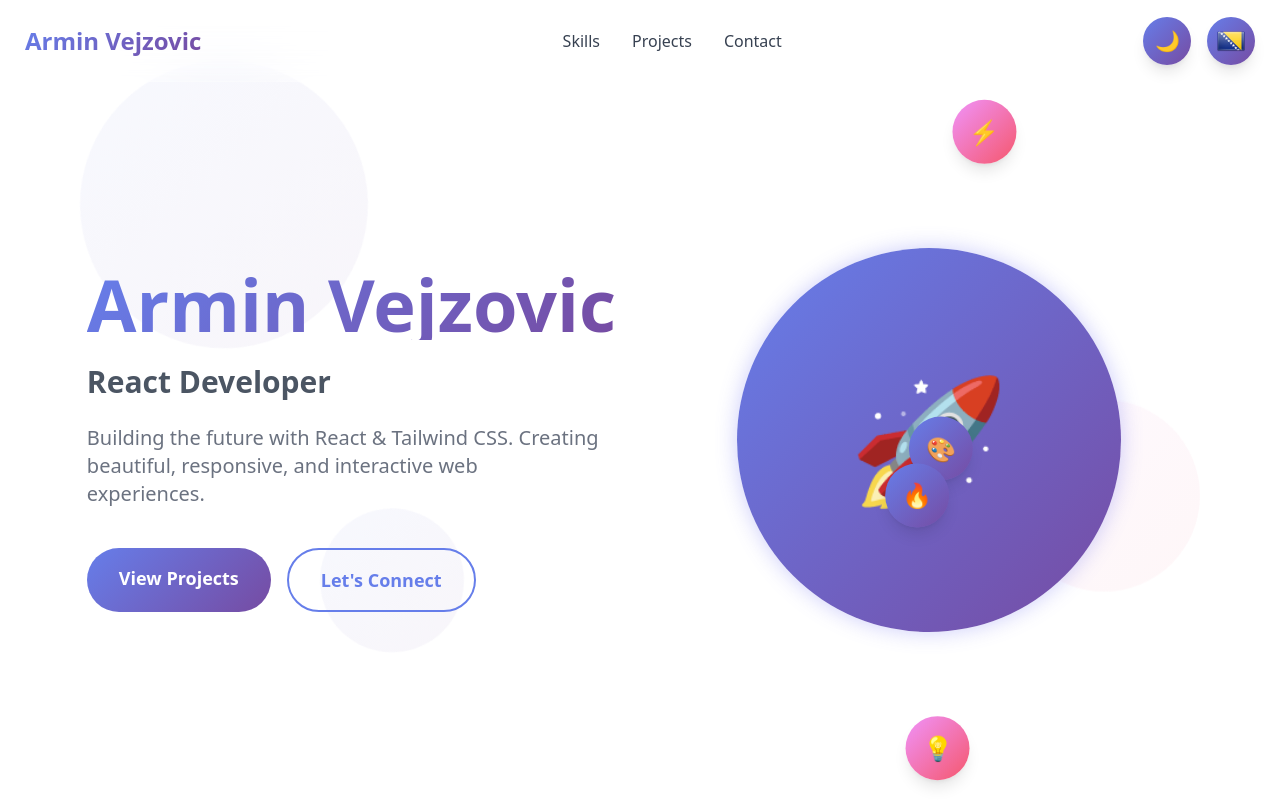
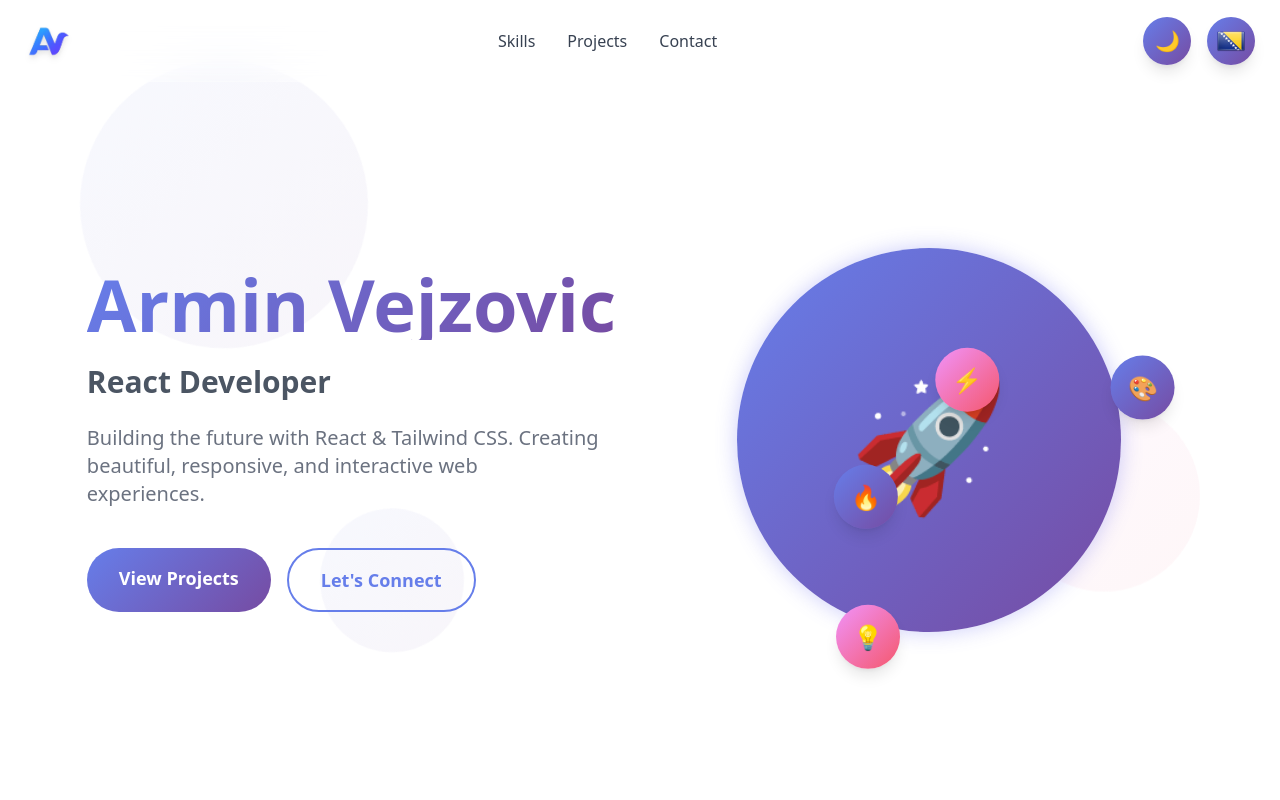
Before and after one commit to ArminVejzovic/portfolio-armin3, a React (Vite) app in the folder app/: page / in a window 1280 px wide. Shown: the top 800 px of the page. Built offline with nearby package versions, Linux system fonts and the light colour scheme.

Commit message:
added logo, update animations, Header component fix

```diff
--- a/app/src/components/Header.jsx
+++ b/app/src/components/Header.jsx
@@ -35,10 +35,20 @@
         <div className="flex justify-between items-center">
           <a
             href="#"
-            className="text-2xl font-bold gradient-text hover:scale-105 transition-transform"
+            onClick={(e) => {
+              e.preventDefault();
+              window.scrollTo({ top: 0, behavior: "smooth" });
+            }}
+            className="group flex items-center gap-2 text-2xl font-bold transition-transform duration-300 hover:scale-105"
+            aria-label="Scroll to top"
           >
-            { translations.hero.name }
+            <img
+              src="/logo.png"
+              alt="Armin Vejzovic Logo"
+              className="h-9 w-auto drop-shadow-md group-hover:drop-shadow-xl transition-all duration-300"
+            />
           </a>
+
 
           <div className="hidden md:flex items-center space-x-8">
             <a
@@ -96,18 +106,21 @@
           <div className="text-center md:hidden mt-4 pb-4 space-y-4 border-t border-gray-200 dark:border-gray-700 pt-4">
             <a
               href="#skills"
+              onClick={() => setIsMenuOpen(false)}
               className="block text-gray-700 dark:text-gray-300 hover:text-primary-500 font-medium transition-colors"
             >
               { translations.header.skills }
             </a>
             <a
               href="#projects"
+              onClick={() => setIsMenuOpen(false)}
               className="block text-gray-700 dark:text-gray-300 hover:text-primary-500 font-medium transition-colors"
             >
               { translations.header.projects }
             </a>
             <a
               href="#contact"
+              onClick={() => setIsMenuOpen(false)}
               className="block text-gray-700 dark:text-gray-300 hover:text-primary-500 font-medium transition-colors"
             >
               { translations.header.contact }
--- a/app/src/index.css
+++ b/app/src/index.css
@@ -4,6 +4,10 @@
 
 html, body {
   scroll-behavior: smooth;
+}
+
+html {
+  overflow-x: hidden;
 }
 
 body {
@@ -16,8 +20,8 @@
     }
 
     @keyframes orbit {
-      from { transform: rotate(0deg) translateX(150px) rotate(0deg); }
-      to { transform: rotate(360deg) translateX(150px) rotate(-360deg); }
+      from { transform: rotate(0deg) translateX(100px) rotate(0deg); }
+      to { transform: rotate(360deg) translateX(100px) rotate(-360deg); }
     }
 
     @keyframes slideInLeft {
@@ -51,7 +55,7 @@
     }
 
     .animate-orbit {
-      animation: orbit 8s linear infinite;
+      animation: orbit 5s linear infinite;
     }
 
     .animate-slide-in-left {
--- a/app/src/styles/animations.css
+++ b/app/src/styles/animations.css
@@ -1,6 +1,7 @@
 body {
   box-sizing: border-box;
 }
+
 
 @keyframes float {
   0%, 100% { transform: translateY(0px) rotate(0deg); }
@@ -8,8 +9,8 @@
 }
 
 @keyframes orbit {
-      from { transform: rotate(0deg) translateX(150px) rotate(0deg); }
-      to { transform: rotate(360deg) translateX(150px) rotate(-360deg); }
+  from { transform: rotate(0deg) translateX(100px) rotate(0deg); }
+  to { transform: rotate(360deg) translateX(100px) rotate(-360deg); }
 }
 
 @keyframes slideInLeft {
```
Also changed, not shown: app/public/logo.png (added). Lines whose indentation alone changed are shown as unchanged.
